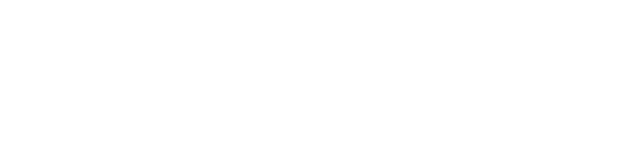
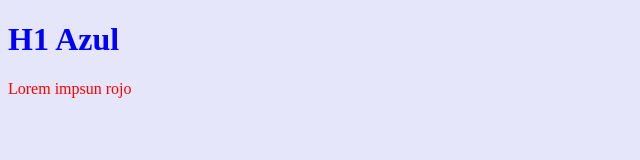
Before and after one commit to juani-ml/nucba-git, a plain HTML site: page clase5/index.html in a window 1280 px wide. Shown: the whole page, without its empty margins (0-640 px from the left). Drawn offline with Linux system fonts and the light colour scheme.

Commit message:
class 5 first part update

```diff
--- a/clase5/index.html
+++ b/clase5/index.html
@@ -4,10 +4,19 @@
     <meta charset="UTF-8">
     <meta http-equiv="X-UA-Compatible" content="IE=edge">
     <meta name="viewport" content="width=device-width, initial-scale=1.0">
-    <link rel="stylesheet" href="style.css">
+    <!--Standar styling by link to css document-->
+    <link rel="stylesheet" href="./style.css">
     <title>Clase 5</title>
+    <!--In HTML style-->
+    <style>
+        body{
+            background-color: lavender;
+        }
+    </style>
 </head>
 <body>
-
+    <!--Inline style-->
+    <h1 style="color: blue;">H1 Azul</h1>
+    <p>Lorem impsun rojo</p>
 </body>
 </html>
--- a/clase5/style.css
+++ b/clase5/style.css
@@ -0,0 +1,3 @@
+p{
+    color: red
+}
```
Also changed, not shown: 1 other file.
